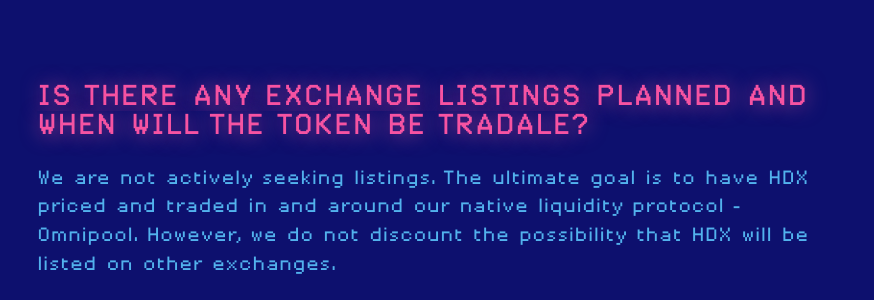
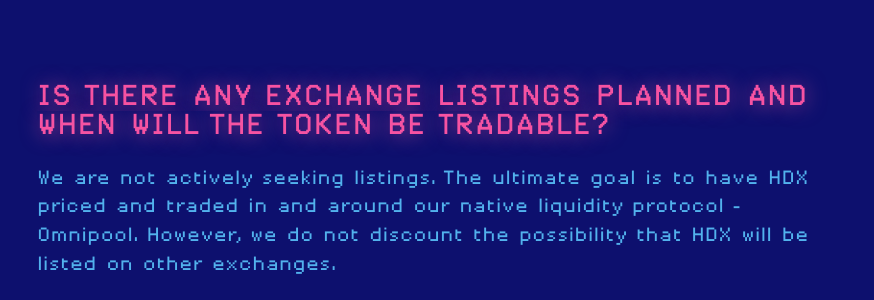
Before and after one commit to galacticcouncil/HydraDX-web-old, a Jekyll site: the page built from faq.markdown, in a window 1280 px wide and 900 px high, scrolled down 3881 px. Shown: the part 178-478 px from the top of the window, without its empty margins (200-1074 px from the left). Built offline with Jekyll 4.4.1, drawn with Linux system fonts in a browser that asks for light colours; our own code applies the rules of GitHub Pages for plain Markdown files.

Commit message:
Typo in faq.markdown

```diff
--- a/faq.markdown
+++ b/faq.markdown
@@ -102,7 +102,7 @@ Tokens are often needed to perform specific tasks; every parachain needs to accu
 
 - HDX & fees
 
-## [Is there any exchange listings planned and when will the token be tradale?](#is-there-any-exchange-listings-planned-and-when-will-the-token-be-tradale)
+## [Is there any exchange listings planned and when will the token be tradable?](#is-there-any-exchange-listings-planned-and-when-will-the-token-be-tradable)
 
 We are not actively seeking listings. The ultimate goal is to have HDX priced and traded in and around our native liquidity protocol - Omnipool. However, we do not discount the possibility that HDX will be listed on other exchanges.
 
```
